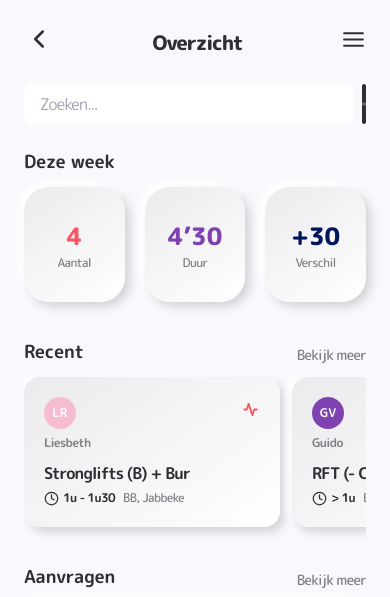
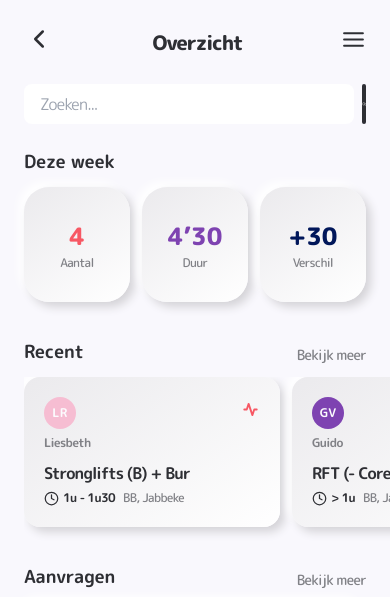
Before and after one commit to webdevamin/gympouch, a Next.js app: page / in a window 390 px wide. Shown: the top 597 px of the page. Built offline with nearby package versions, Linux system fonts and the light colour scheme.

Commit message:
styles edit

```diff
--- a/styles/globals.css
+++ b/styles/globals.css
@@ -45,6 +45,7 @@ header {
 
 .cards {
   @apply flex gap-3 overflow-x-hidden relative pb-5;
+  margin-right: -1.5rem;
 }
 
 .card {
@@ -80,7 +81,7 @@ input {
 }
 
 .week_circles {
-  @apply flex justify-center gap-5 md:justify-start;
+  @apply flex justify-center gap-3 md:justify-start;
 }
 
 .nue_circle_outer {
```
